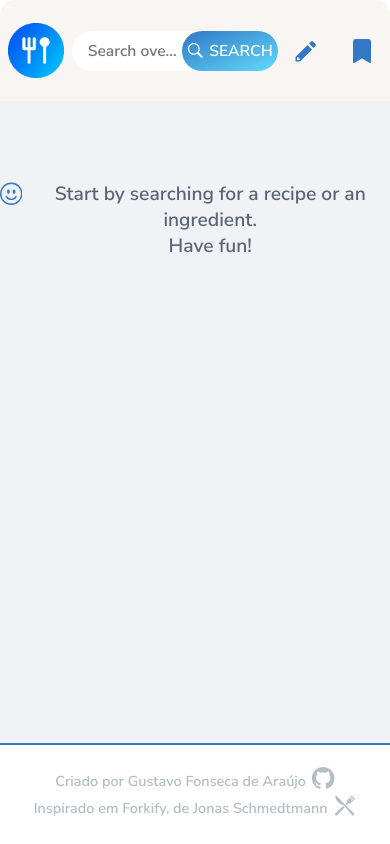
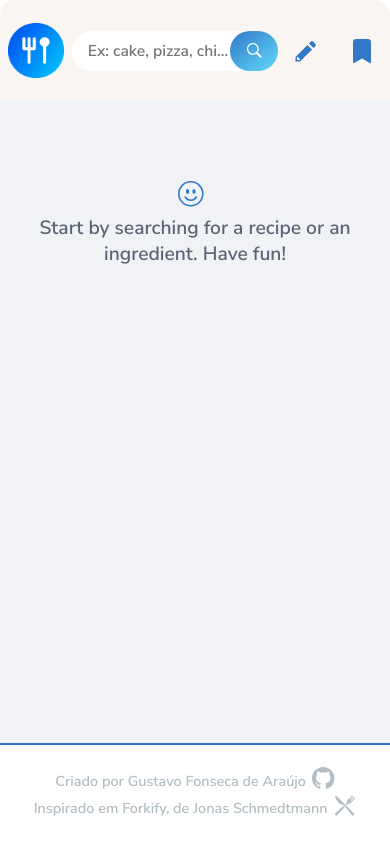
Before and after one commit to GusFonseca21/Forkify, a Next.js app: page / in a window 390 px wide. Built offline with nearby package versions, Linux system fonts and the light colour scheme.

Commit message:
Teste resolucao de problema com viewport com a tag Head

```diff
--- a/pages/_app.tsx
+++ b/pages/_app.tsx
@@ -6,20 +6,23 @@ import FetchRecipesContextProvider from "../src/components/store/fetch-recipes-c
 import "../styles/globals.css";
 import ErrorContextProvider from "../src/components/store/error-context";
 import Layout from "../src/Layout/Layout";
-// import BookmarkContextProvider from "../src/components/store/bookmark-recipe-context";
-
+import Head from "next/head";
 function MyApp({ Component, pageProps }: AppProps) {
   return (
     <>
       <FetchRecipesContextProvider>
         <StateContextProvider>
-          {/* <BookmarkContextProvider> */}
-            <ErrorContextProvider>
-              <Layout>
+          <ErrorContextProvider>
+            <Layout>
+              <Head>
+                <meta
+                  content="width=device-width, initial-scale=1.0, maximum-scale=1.0, user-scalable=0"
+                  name="viewport"
+                />
                 <Component {...pageProps} />
-              </Layout>
-            </ErrorContextProvider>
-          {/* </BookmarkContextProvider> */}
+              </Head>
+            </Layout>
+          </ErrorContextProvider>
         </StateContextProvider>
       </FetchRecipesContextProvider>
     </>
--- a/src/components/CentralCard/Body/FoundRecipes/FoundRecipes.module.css
+++ b/src/components/CentralCard/Body/FoundRecipes/FoundRecipes.module.css
@@ -51,7 +51,7 @@
 }
 
 .recipes::-webkit-scrollbar {
-  width: 0.5rem;
+  width: 0.3rem;
 }
 .recipes::-webkit-scrollbar-thumb {
   background: rgb(49, 120, 198);
@@ -100,6 +100,12 @@
   }
 }
 
+@media (max-width: 470px) {
+  .found-recipes {
+    max-width: 80%;
+  }
+}
+
 @media (max-width: 330px) {
   .found-recipe-controller-buttons {
     margin: 0;
--- a/src/components/CentralCard/Body/SelectedRecipe/SelectedRecipe.module.css
+++ b/src/components/CentralCard/Body/SelectedRecipe/SelectedRecipe.module.css
@@ -14,16 +14,25 @@
   z-index: 6;
   display: flex;
   justify-content: center;
+  align-items: center;
+  flex-wrap: wrap;
   margin-top: 5rem;
+  padding: 0 1rem 0 1rem;
   text-align: center;
   font-size: 1.2rem;
   color: #596474;
+}
+
+.fetch-found-recipes-error-message.error-message {
+  visibility: hidden;
 }
 
 .error-message {
   position: absolute;
   font-weight: 700;
   top: 3%;
+  left: 50%;
+  transform: translateX(-50%);
   text-align: center;
   color: red;
 }
@@ -57,4 +66,14 @@
     filter: blur(1.5px);
     pointer-events: none;
   }
+
+  .fetch-found-recipes-error-message.error-message {
+    visibility: visible;
+  }
 }
+
+@media (max-width: 567px) {
+  .starting-message-emoji {
+    margin-bottom: 0.5rem;
+  }
+}
--- a/src/components/CentralCard/Body/SelectedRecipe/SelectedRecipe.tsx
+++ b/src/components/CentralCard/Body/SelectedRecipe/SelectedRecipe.tsx
@@ -20,9 +20,11 @@ const SelectedRecipe = () => {
   const foundRecipesControllerState =
     stylesCtx.state.foundRecipesControllerState;
   const isSelectedRecipeLoading = stylesCtx.state.selectedRecipeLoadingState;
-  const hasError = errorCtx.fetchSelectedRecipeStatus;
-  const foundRecipesHasError = errorCtx.fetchRecipesStatus;
-  const errorMessage = errorCtx.fetchSelectedRecipeErrorMessage;
+  const fetchSelectedRecipesHasError = errorCtx.fetchSelectedRecipeStatus;
+  const fetchFoundRecipesHasError = errorCtx.fetchRecipesStatus;
+  const fetchSelectedRecipesErrorMessage =
+    errorCtx.fetchSelectedRecipeErrorMessage;
+  const fetchFoundRecipesErrorMessage = errorCtx.fetchRecipesErrorMessage;
 
   const closeFoundRecipes = () => {
     if (foundRecipesControllerState) {
@@ -35,21 +37,29 @@ const SelectedRecipe = () => {
       <div
         className={`${classes.body} ${
           foundRecipesControllerState &&
-          !foundRecipesHasError &&
+          !fetchFoundRecipesHasError &&
           classes["found-recipes-open"]
         }`}
       >
-        {hasError && (
-          <span className={classes["error-message"]}>{errorMessage}</span>
+        {fetchSelectedRecipesHasError && (
+          <span
+            className={`${classes["fetch-selected-recipe-error-message"]} ${classes["error-message"]}`}
+          >
+            {fetchSelectedRecipesErrorMessage}
+          </span>
+        )}
+        {fetchFoundRecipesHasError && (
+          <span
+            className={`${classes["fetch-found-recipes-error-message"]} ${classes["error-message"]}`}
+          >
+            {fetchFoundRecipesErrorMessage}
+          </span>
         )}
         {recipeId === undefined && (
-          <div className={classes["starting-message"]}>
+          <span className={classes["starting-message"]}>
             <BsEmojiSmile className={classes["starting-message-emoji"]} />
-            <p>
-              Start by searching for a recipe or an ingredient.
-              <br /> Have fun!
-            </p>
-          </div>
+            Start by searching for a recipe or an ingredient. Have fun!
+          </span>
         )}
         {isSelectedRecipeLoading && (
           <LinearProgress className={classes["loading-bar"]} />
--- a/src/components/CentralCard/Footer/Footer.module.css
+++ b/src/components/CentralCard/Footer/Footer.module.css
@@ -37,13 +37,6 @@
   }
 }
 
-@media (max-height: 570px) {
-  .footer-text {
-    display: flex;
-    gap: 1rem;
-  }
-}
-
 @media (max-width: 355px), (max-height: 570px) {
   .footer-text-gustavo span {
     display: none;
--- a/src/components/CentralCard/Header/Header.module.css
+++ b/src/components/CentralCard/Header/Header.module.css
@@ -1,5 +1,6 @@
 .header {
   z-index: 9;
+  min-height: 12vh;
   height: 12vh;
   width: 100%;
   background-color: #f9f5f3;
--- a/src/components/CentralCard/Header/Header.tsx
+++ b/src/components/CentralCard/Header/Header.tsx
@@ -14,14 +14,11 @@ import LinearProgress from "@mui/material/LinearProgress";
 import { ErrorContext } from "../../store/error-context";
 const Header = () => {
   const stylesCtx = useContext(StylesContext);
-  const errorCtx = useContext(ErrorContext);
 
   const foundRecipesControllerState =
     stylesCtx.state.foundRecipesControllerState;
 
   const isFoundRecipesLoading = stylesCtx.state.foundRecipesLoadingState;
-  const hasError = errorCtx.fetchRecipesStatus;
-  const errorMessage = errorCtx.fetchRecipesErrorMessage;
   const closeFoundRecipes = () => {
     if (foundRecipesControllerState) {
       stylesCtx.changeFoundRecipesControllerState(false);
@@ -30,14 +27,7 @@ const Header = () => {
 
   return (
     <div onClick={closeFoundRecipes}>
-      <header
-        className={`${classes.header} ${
-          foundRecipesControllerState && !hasError && classes["found-recipes-open"]
-        }`}
-      >
-        {hasError && (
-          <span className={classes["error-message"]}>{errorMessage}</span>
-        )}
+      <header className={classes.header}>
         <Link href="/">
           <img src="/logo.png" className={classes.logo} alt="Forkify logo" />
         </Link>
--- a/src/components/CentralCard/Header/HeaderComponents/SearchBar.module.css
+++ b/src/components/CentralCard/Header/HeaderComponents/SearchBar.module.css
@@ -79,6 +79,13 @@
 
 @media (max-width: 400px) {
   .search-button {
-    width: auto;
+    min-width: auto;
+    width: 4rem;
+  }
+  .search-button-text {
+    display: none;
+  }
+  .search-icon {
+    margin: 0;
   }
 }
--- a/src/components/CentralCard/Header/HeaderComponents/SearchBar.tsx
+++ b/src/components/CentralCard/Header/HeaderComponents/SearchBar.tsx
@@ -6,7 +6,6 @@ import { FetchRecipesContext } from "../../../store/fetch-recipes-context";
 import classes from "./SearchBar.module.css";
 
 import { GoSearch } from "react-icons/go";
-
 
 const SearchBar = () => {
   const stylesCtx = useContext(StylesContext);
@@ -31,17 +30,15 @@ const SearchBar = () => {
     <form
       onSubmit={searchButtonClickHandler}
       className={`${classes.form} ${
-        stylesCtx.state.searchButtonState
-          ? classes["search-button-click-animation"]
-          : ""
+        stylesCtx.state.searchButtonState &&
+        classes["search-button-click-animation"]
       }`}
     >
       <input
         className={classes["search-bar"]}
-        placeholder="Search over 1,000,000 recipes..."
+        placeholder="Ex: cake, pizza, chicken..."
         ref={searchBarTextInputRef}
       />
-
 
       <button className={classes["search-button"]}>
         <GoSearch className={classes["search-icon"]} />
```
Also changed, not shown: pages/index.tsx (+0 -7 lines).
